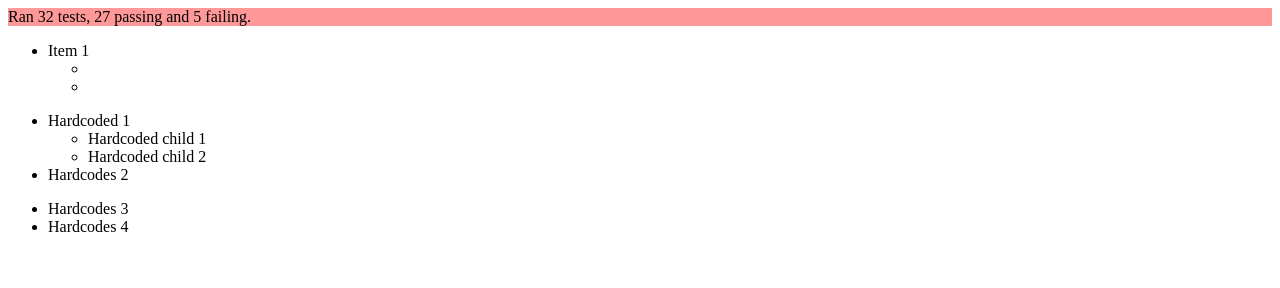
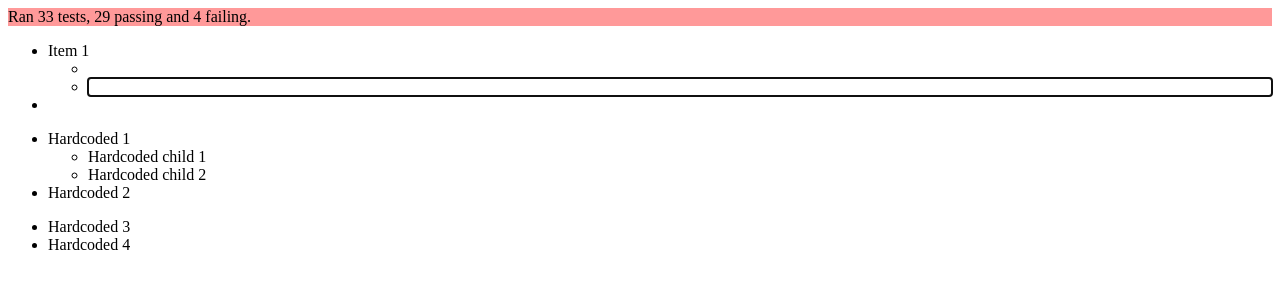
Before and after one commit to cespe/beasts, a plain HTML site: page todos/todos-tdd.html in a window 1280 px wide. Drawn offline with Linux system fonts and the light colour scheme.

Commit message:
Focus new todo <li>'s for text entry

```diff
--- a/todos/app.js
+++ b/todos/app.js
@@ -77,6 +77,7 @@ function insertTodo(array, todoToInsert, todoBeforeInsertionPoint) {
 
 	if (arguments.length < 3) {
 		array.push(todoToInsert);
+
 	} else {
 
 	// Insert new todo.
@@ -118,7 +119,7 @@ function createTodosUl(todosArray) {
 
 // Insert a new empty todoLi into the given array after the given todoLi.id, ready for text entry.
 // If no todoLi.id is given, defaults to push().
-// 'array' argument will be either todos or a todo.children array. No recursive search is needed.
+// 'array' argument will be either todos or a todo.children array, so no recursive search is needed.
 
 function insertNewTodoLi(array, id) {
 	var targetLi = document.getElementById(id);
@@ -131,6 +132,7 @@ function insertNewTodoLi(array, id) {
 	insertTodo(array, newTodo, insertAfter);
 	var newLi = createTodoLi(newTodo);
 	targetLi.insertAdjacentElement('afterend', newLi);
+	newLi.focus();
 }
 
 // Append a new todoLi in a child todosUl under a given todoLi, ready for text entry.
@@ -150,9 +152,10 @@ function appendNewChildTodoLi(todoLi) {
 	if (todoLi.nextSibling && todoLi.nextSibling.nodeName === "DIV") {
 		existingUl = todoLi.nextSibling.children[0];	// the <ul> in the <div>
 		existingUl.appendChild(newLi);
+
 	} else {
 
-	// Case two: there are on children yet, create the <div><ul> to hold them
+	// Case two: there are no children yet, create the <div><ul> to hold them
 
 		var nestingWrapper = document.createElement('div');
 		var newUl = document.createElement('ul');
@@ -160,4 +163,17 @@ function appendNewChildTodoLi(todoLi) {
 		newUl.appendChild(newLi);
 		todoLi.insertAdjacentElement('afterend', nestingWrapper);
 	}
+
+	newLi.focus();
 }
+
+/************************************* Event Handling ***********************************/
+
+function keyUpHandler(event) {
+	console.log(event);
+}
+
+function setUpEventListeners() {
+	var todolist = document.getElementById('todolist');
+	todolist.addEventListener('keyup', keyUpHandler);
+}
--- a/todos/todos-tdd.html
+++ b/todos/todos-tdd.html
@@ -22,11 +22,11 @@
 					<li contentEditable="true">Hardcoded child 2</li>
 				</ul>
 			</div>
-			<li contentEditable="true">Hardcodes 2</li>
+		<li contentEditable="true">Hardcoded 2</li>
 	</ul>
 	<ul id="hardcoded2">
-			<li contentEditable="true">Hardcodes 3</li>
-			<li contentEditable="true">Hardcodes 4</li>
+		<li contentEditable="true">Hardcoded 3</li>
+		<li contentEditable="true">Hardcoded 4</li>
 	</ul>
 <script src="simpletest.js"></script>
 <script src="app.js"></script>
--- a/todos/todos-tests.js
+++ b/todos/todos-tests.js
@@ -372,11 +372,67 @@ tests({
 		eq(child2Li.nodeName, "LI");
 	},
 	"A todoLi should allow for creating or editing a todo entry.": function() {
-		fail();
+		document.getElementById('todolist').innerHTML = '';
+		todos = [];
+		todo1 = new Todo('Item 1');
+		insertTodo(todos, todo1);
+		document.getElementById('todolist').appendChild(createTodosUl(todos));
+		var todolist = document.getElementById('todolist');
+		var todosUl = todolist.children[0];
+		var todoLi1 = todosUl.children[0];
+
+		eq(todoLi1.textContent, 'Item 1');
+		eq(todoLi1.contentEditable, 'true');
 
 	},
 	"An empty todo should be created in editing mode for text entry.": function() {
+		document.getElementById('todolist').innerHTML = '';
+		todos = [];
+		todo1 = new Todo('Item 1');
+		insertTodo(todos, todo1);
+		document.getElementById('todolist').appendChild(createTodosUl(todos));
+		var todolist = document.getElementById('todolist');
+		var todosUl = todolist.children[0];
+		var todoLi1 = todosUl.children[0];
+
+		insertNewTodoLi(todos, todoLi1.id);				// insert a new todo after the existing one
+
+		eq(todos.length, 2);
+		eq(todos[1].entry, '');
+		eq(todosUl.childElementCount, 2);
+		eq(todosUl.children[1].textContent, '');
+		eq(document.activeElement, todosUl.children[1]);
+		eq(document.hasFocus(), true);
+
+		appendNewChildTodoLi(todoLi1);					// case of first child added to a new UL
+
+		var todoLi1Div = todosUl.children[1];
+		var todoLi1Ul = todoLi1Div.children[0];
+		var childLi = todoLi1Ul.children[0];
+		eq(document.activeElement, childLi);
+		eq(document.hasFocus(), true);
+
+		appendNewChildTodoLi(todoLi1);					// case of second child added to existing UL
+
+		var child2Li = todoLi1Ul.children[1];
+		eq(document.activeElement, child2Li);
+		eq(document.hasFocus(), true);
+
+	},
+	"The app should have a keyup event listening for the Return key when editing a todo.": function() {
 		fail();
+		document.getElementById('todolist').innerHTML = '';
+		todos = [];
+		todo1 = new Todo('Item 1');
+		insertTodo(todos, todo1);
+		document.getElementById('todolist').appendChild(createTodosUl(todos));
+		var todolist = document.getElementById('todolist');
+		var todosUl = todolist.children[0];
+		var todoLi1 = todosUl.children[0];
+
+		setUpEventListeners();
+
+		eq(todolist.onclick, !null);
 	},
 	"When editing, Return should save the revised entry and select the todo.": function() {
 		fail();
```
Also changed, not shown: todos/todos-notes.md (+5 -18 lines). Lines whose indentation alone changed are shown as unchanged.
